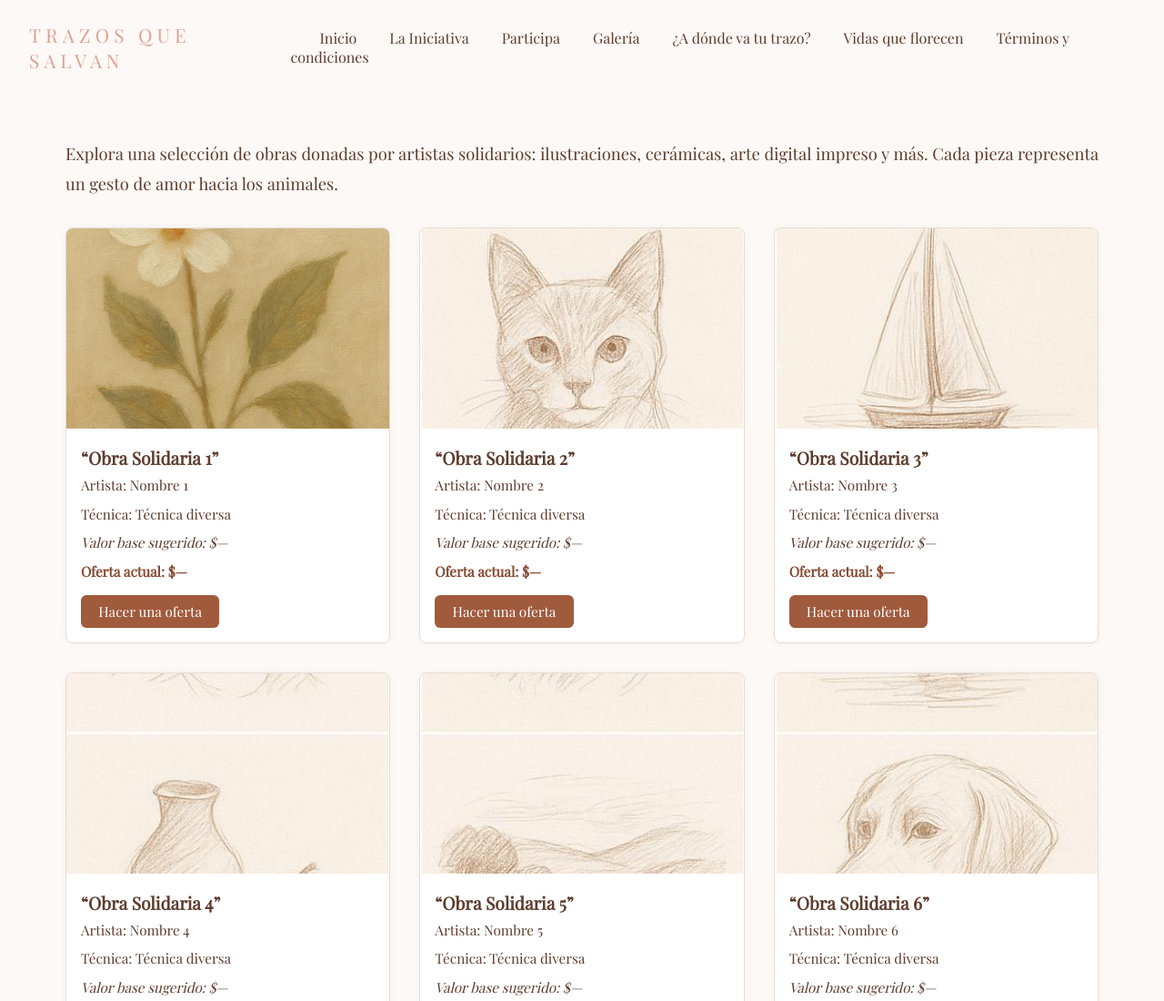
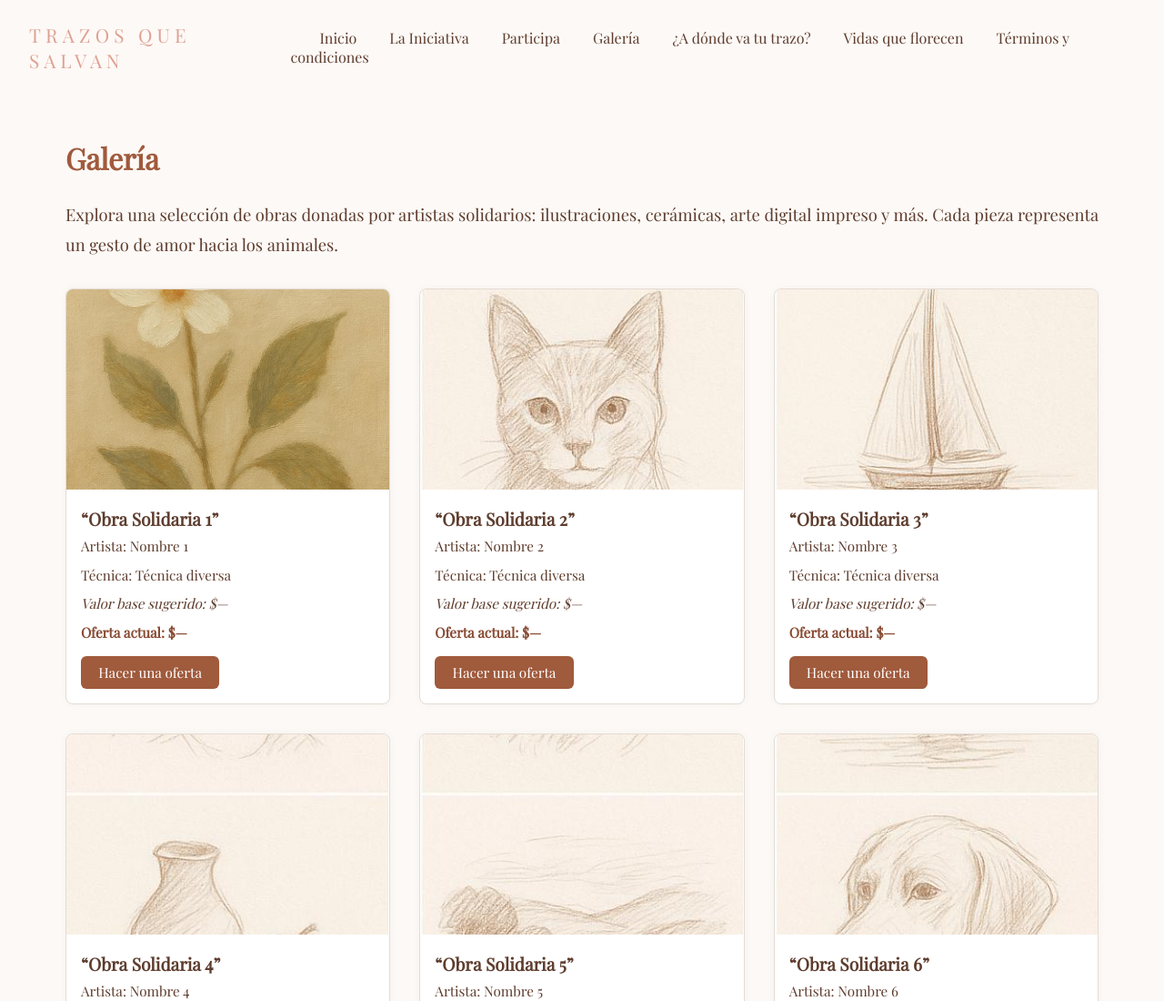
Before and after one commit to TrazosQueSalvan/trazosquesalvan, a plain HTML site: page galeria.html in a window 1280 px wide. Shown: the top 1100 px of the page at 91% size. Drawn offline with nearby package versions, Linux system fonts and the light colour scheme.

Commit message:
Add files via upload

```diff
--- a/galeria.html
+++ b/galeria.html
@@ -114,6 +114,7 @@
   </header>
 
   <main>
+    <h2 style="font-size: 2rem; color: #a05a3c; margin-bottom: 1.5rem;">Galería</h2>
     <p>Explora una selección de obras donadas por artistas solidarios: ilustraciones, cerámicas, arte digital impreso y más. Cada pieza representa un gesto de amor hacia los animales.</p>
     <div class="gallery">
 
```
